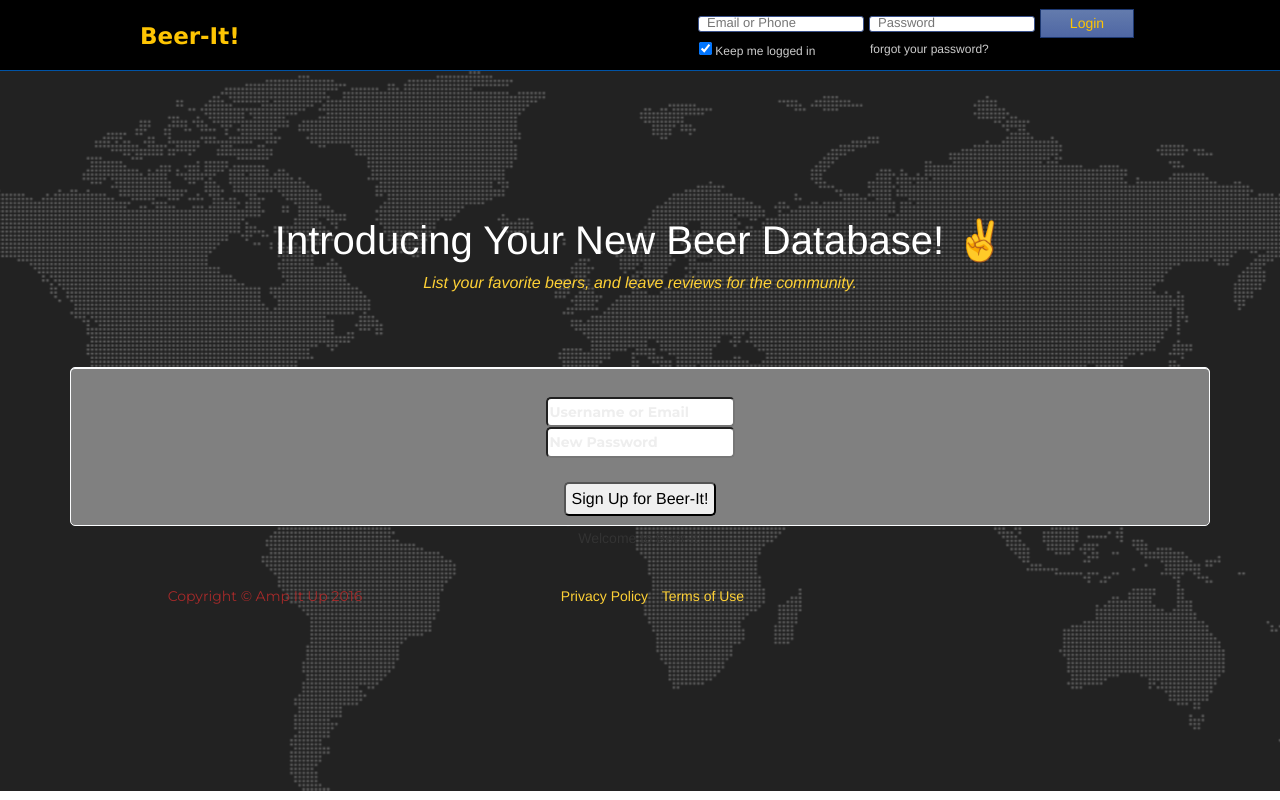
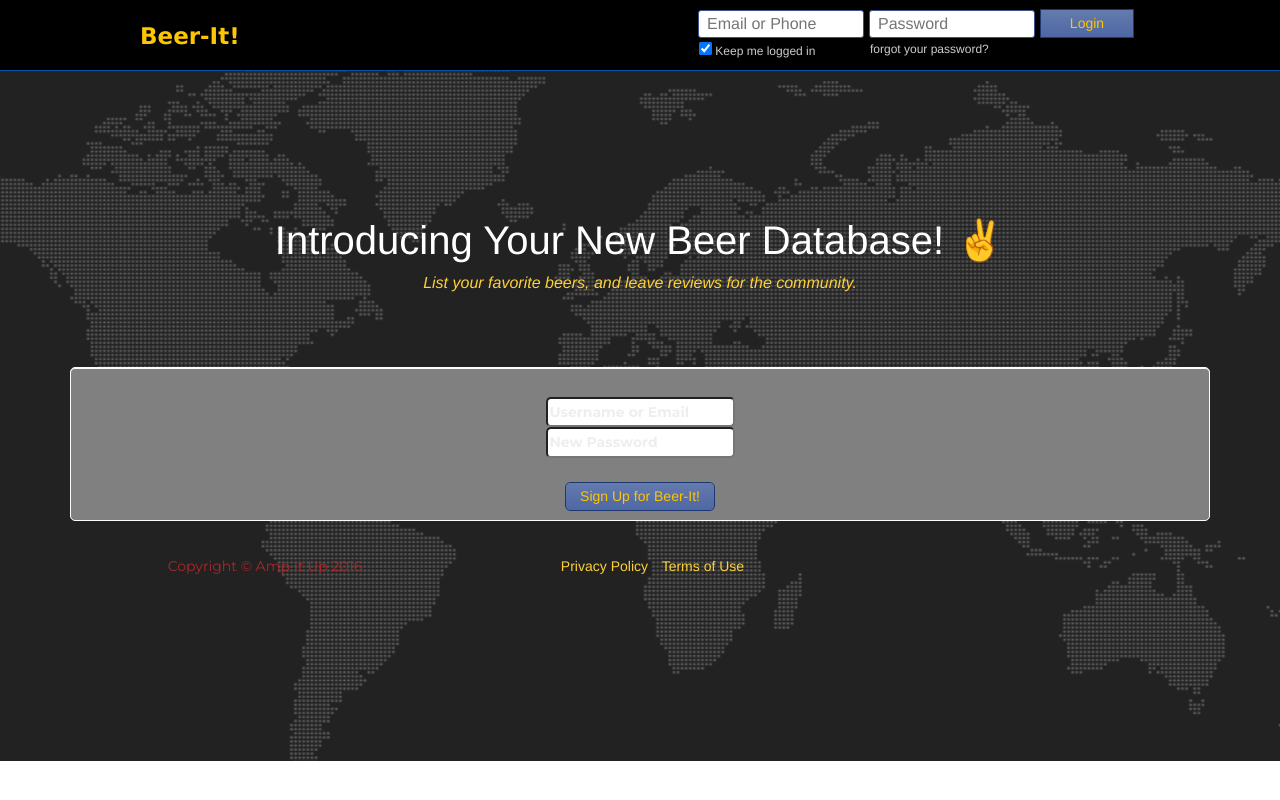
Before and after one commit to ElishaKay/Template-For-BeerList-App, a website: page signuppage.html in a window 1280 px wide. Drawn offline with nearby package versions, Linux system fonts and the light colour scheme; a web font is replaced by a local one.

Commit message:
Add main project files

```diff
--- a/signuppage.html
+++ b/signuppage.html
@@ -32,7 +32,7 @@
         <form method="post" action="" id="login_form" name="login_form">
           <table border="0" style="border:none">
             <tr>
-              <td ><input type="text" tabindex="1"  id="email" placeholder="Email or Phone" name="email" class="inputtext radius1" value=""></td>
+              <td ><input type="text" tabindex="1"  id="email" placeholder="Email or Phone" name="email" class="inputtext radius1" value="" height="60px"></td>
               <td ><input type="password" tabindex="2" id="pass" placeholder="Password" name="pass" class="inputtext radius1" ></td>
               <td ><input type="submit" class="fbbutton" name="login" value="Login" /></td>
             </tr>
@@ -63,7 +63,6 @@
                 <h2 style="color:#141823; text-align:center;"></h2>
                 <div class="loginboxinner radius">
                   <div class="loginheader">
-                    <h4 class="title"></h4>
                   </div>
                   <!--loginheader-->
                   <div class="loginform">
@@ -82,7 +81,6 @@
                   </div>
                   <!--loginform-->
                 </div>
-                <p>Welcome to Beer-It!</p>
             </div>
         </div>
 
--- a/style2.css
+++ b/style2.css
@@ -35,7 +35,7 @@ h2 { font-size: 30px; line-height:38px; font-weight:normal; }
 
 .radius { -moz-border-radius: 5px; -webkit-border-radius: 5px; border-radius: 5px; }
 .radius1 { -moz-border-radius: 3px; -webkit-border-radius: 3px; border-radius: 3px; }
-.title { font-family: 'Helvetica Neue', Helvetica, Arial, sans-serif; color:black; line-height:28px; font-weight:normal; text-align:center; font-size:16px; }
+.title {  border:1px solid #1D3871; width:150px; background-image:-webkit-linear-gradient(top, #637BAD, #4F67A4); font-size:14px; line-height:25px; font-weight:normal; color:#fec503;  }
 
 @media screen and (max-width: 430px) {
 
@@ -91,9 +91,9 @@ h2 { font-size: 30px; line-height:38px; font-weight:normal; }
 }
 #login_form .inputtext {
 	background-color: #FFFFFF;
-	height:16px;
+	height:28px;
 	font-family: 'Helvetica Neue', Helvetica, Arial, sans-serif;
-	font-size: 13px;
+	font-size: 16px;
 	margin: 0;
 	padding: 5px 8px 5px 8px;
 	width: 166px;
```
